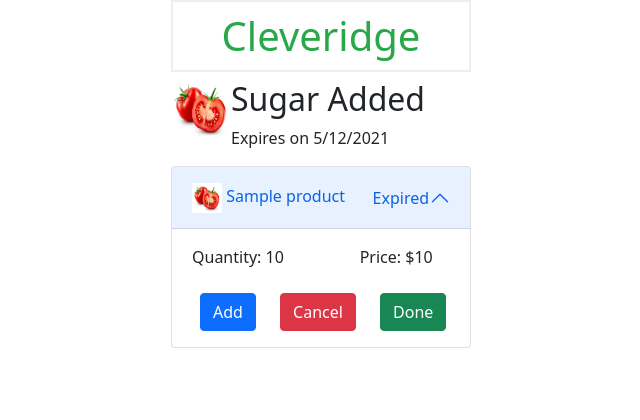
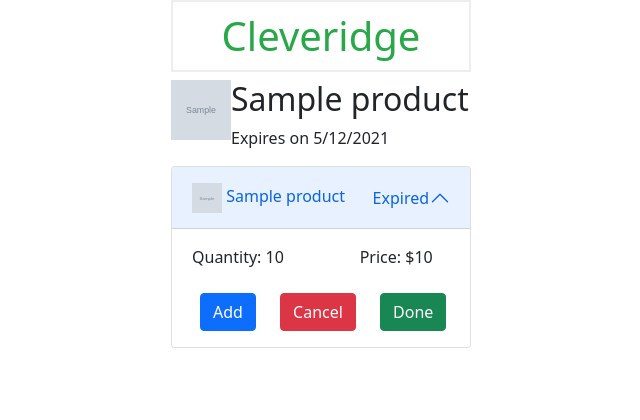
Before and after one commit to KartavyaBhatt/BrickHack7, a Flask app: page / in a window 1280 px wide. Shown: the top 420 px of the page, without its empty margins (319-959 px from the left). Run offline with Flask 2, Linux system fonts and the light colour scheme; grey boxes marked "Sample" are stand-in pictures; a database or web service that is not in the repository returns one stand-in record (values such as "Sample title"); some libraries are stand-ins or nearby versions.

Commit message:
Changes to recently added iem

```diff
--- a/flask_init.py
+++ b/flask_init.py
@@ -1,5 +1,11 @@
+# from sshtunnel import SSHTunnelForwarder
+
 from flask import Flask, render_template
 from flask_pymongo import PyMongo
+
+# server = SSHTunnelForwarder("192.168.0.21", "productdb", remote_bind_address=('127.0.0.1', 5000))
+
+# server.start()
 
 app = Flask(__name__)
 
@@ -9,5 +15,7 @@ mongo = PyMongo(app)
 @app.route('/')
 def index():
     items = mongo.db.product.find({})
-    print ("Items: ", items)
-    return render_template("index.html", items=items)
+    first_item = mongo.db.product.find().sort("_id", -1).limit(1).__getitem__(0)
+    return render_template("index.html", items=items, first_item=first_item)
+
+# server.stop();
--- a/templates/index.html
+++ b/templates/index.html
@@ -10,9 +10,9 @@
   <div class="mobilecontainer">
    <h1>Cleveridge</h1>
 
-   <img src="../static/image/tomato.jpg" height="60px" width="60px" style="float: left">
+   <img src={{ first_item['pImage'] }} height="60px" width="60px" style="float: left">
    <div>
-   <h2>Sugar Added</h2>
+   <h2>{{ first_item['pName'] }}</h2>
    <p>Expires on 5/12/2021</p>
   </div>
 
@@ -21,9 +21,9 @@
     {% for item in items %}
         <div class="accordion-item">
             <h2 class="accordion-header" id="headingOne">
-            <button class="clearfix accordion-button" type="button" data-bs-toggle="collapse" data-bs-target="#collapseOne" aria-expanded="true" aria-controls="collapseOne">
+            <button class="clearfix accordion-button" type="button" data-bs-toggle="collapse" data-bs-target="#item1">
                 <div class="itemxx">
-                <img src="../static/image/tomato.jpg" height="30px" width="30px">
+                <img src={{ item['pImage'] }} height="30px" width="30px">
                 <span>{{ item['pName'] }}</span>
                 </div>
                 <div>
@@ -31,7 +31,7 @@
                 </div>
             </button>
             </h2>
-            <div id="collapseOne" class="accordion-collapse collapse show" aria-labelledby="headingOne" data-bs-parent="#accordionExample">
+            <div id="item1" class="accordion-collapse collapse show" data-bs-parent="#accordionExample">
             <div class="accordion-body">
                 <div class="quantityxx">
                 <span>Quantity: {{ item['pQuantity'] }}</span>
```
